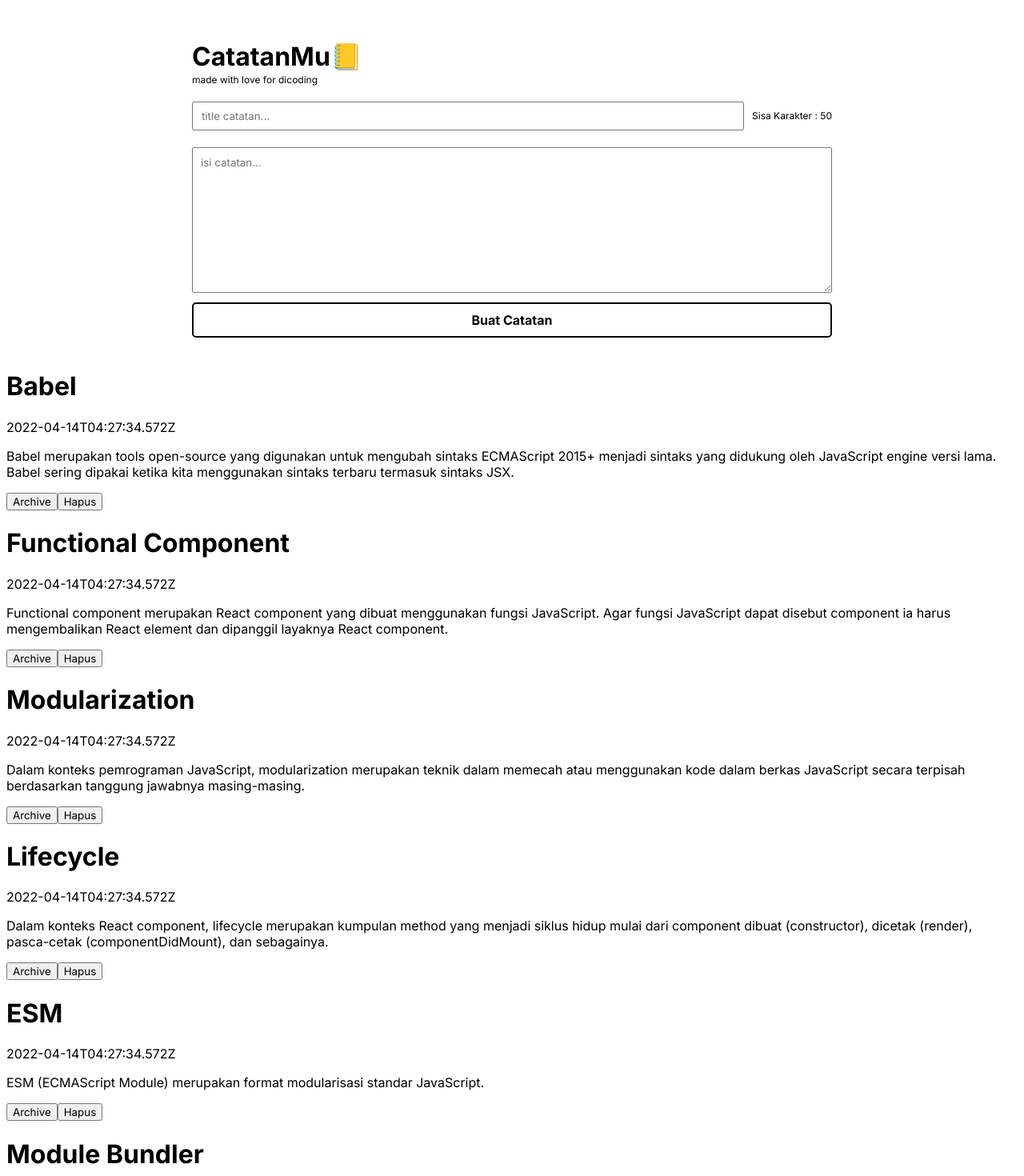
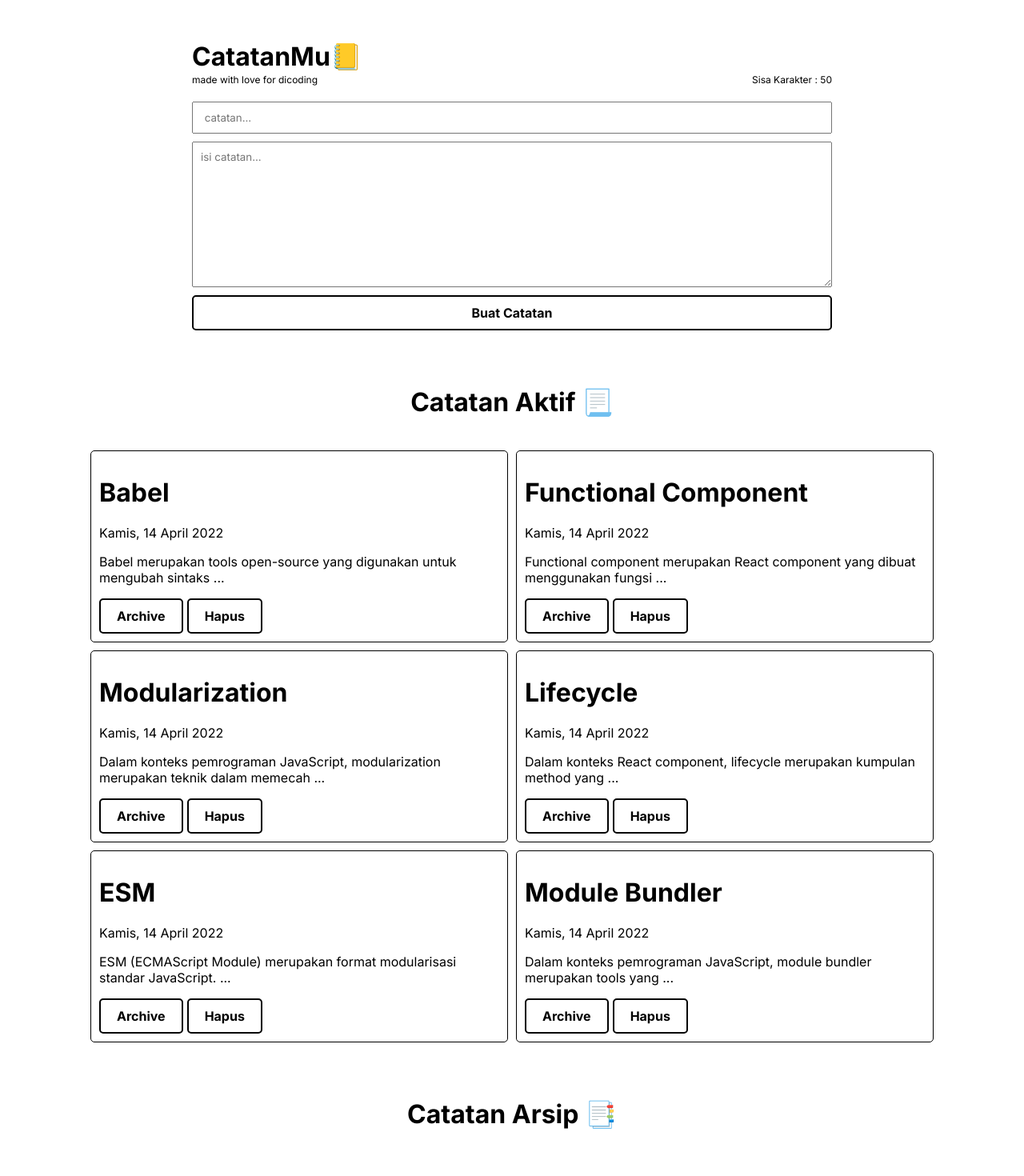
Before and after one commit to claireglowup/dicodingreact, a React (Vite) app: page / in a window 1280 px wide. Shown: the part 40-1510 px from the top of the page at 80% size. Built offline with nearby package versions, Linux system fonts and the light colour scheme.

Commit message:
fix archived

```diff
--- a/src/App.jsx
+++ b/src/App.jsx
@@ -3,7 +3,7 @@ import React from "react";
 import Footer from "./components/Footer";
 import FormComponent from "./components/FormComponent";
 import NotesList from "./components/NotesList";
-import { getInitialData, showFormattedDate } from "./utils/data";
+import { getInitialData } from "./utils/data";
 
 class App extends React.Component {
   constructor(props) {
@@ -24,7 +24,7 @@ class App extends React.Component {
             title,
             body,
             archived: false,
-            createdAt: showFormattedDate(new Date()),
+            createdAt: +new Date(),
           },
         ],
       };
@@ -36,6 +36,19 @@ class App extends React.Component {
     this.setState({ notes });
   };
 
+  onArchiveNotesHandler = (id) => {
+    const updatedNotes = this.state.notes.map((note) => {
+      if (note.id === id && note.archived === false) {
+        return { ...note, archived: true };
+      } else if (note.id === id && note.archived === true) {
+        return { ...note, archived: false };
+      }
+      return note;
+    });
+
+    this.setState({ notes: updatedNotes });
+  };
+
   render() {
     return (
       <>
@@ -43,6 +56,7 @@ class App extends React.Component {
         <NotesList
           notes={this.state.notes}
           onDelete={this.onDeleteNotesHandler}
+          onArchive={this.onArchiveNotesHandler}
         />
         <Footer />
       </>
--- a/src/components/FormComponent.jsx
+++ b/src/components/FormComponent.jsx
@@ -41,24 +41,25 @@ class FormComponent extends React.Component {
     return (
       <div className="container-form">
         <h1>CatatanMu📒</h1>
+        <div className="title-catatan">
           <p>made with love for dicoding</p>
+          <p>Sisa Karakter : {this.state.charLeft - this.state.title.length}</p>
+        </div>
+
         <form onSubmit={this.onSubmitEventHandler}>
-          <div className="title-catatan">
           <input
             className={
               this.state.title.length === this.state.charLeft ? "beRed" : ""
             }
             type="text"
-              placeholder="title catatan..."
+            placeholder=" catatan..."
             id="title"
             onChange={this.onInputTitle}
             value={this.state.title}
             maxLength={this.state.charLeft}
+            required
           />
-            <p>
-              Sisa Karakter : {this.state.charLeft - this.state.title.length}
-            </p>
-          </div>
+
           <textarea
             rows={10}
             placeholder="isi catatan..."
--- a/src/components/NotesItem.jsx
+++ b/src/components/NotesItem.jsx
@@ -1,11 +1,29 @@
-const NotesItem = ({ id, title, body, archived, createdAt, onDelete }) => {
+import { showFormattedDate } from "../utils/data";
+
+const NotesItem = ({
+  id,
+  title,
+  body,
+  archived,
+  createdAt,
+  onDelete,
+  onArchive,
+}) => {
+  const words = body.split(" ").slice(0, 9).join(" ");
+  const formatedTime = showFormattedDate(createdAt);
   return (
     <div className="notes-item">
       <h1>{title}</h1>
-      <p>{createdAt}</p>
-      <p>{body}</p>
-      <button>{archived ? "Unarchive" : "Archive"}</button>
-      <button onClick={() => onDelete(id)}>Hapus</button>
+      <p>{formatedTime}</p>
+      <p>{words} ...</p>
+      <div className="button-group">
+        <button onClick={() => onArchive(id)}>
+          <span>{archived ? "Unarchive" : "Archive"}</span>
+        </button>
+        <button onClick={() => onDelete(id)}>
+          <span>Hapus</span>
+        </button>
+      </div>
     </div>
   );
 };
--- a/src/components/NotesList.jsx
+++ b/src/components/NotesList.jsx
@@ -1,12 +1,48 @@
 import NotesItem from "./NotesItem";
+import "../styles/item.css";
 
-const NotesList = ({ notes, onDelete }) => {
+const NotesList = ({ notes, onDelete, onArchive }) => {
+  const activeNotes = notes.filter((note) => !note.archived);
+  const archivedNotes = notes.filter((note) => note.archived);
+
   return (
-    <div className="list-notes">
-      {notes.map((note) => (
-        <NotesItem key={note.id} {...note} onDelete={onDelete} />
-      ))}
-    </div>
+    <>
+      <div className="active-notes">
+        <h1 className="header-list">Catatan Aktif 📃</h1>
+        <div className="list-notes">
+          {activeNotes.length > 0 ? (
+            activeNotes.map((note) => (
+              <NotesItem
+                key={note.id}
+                {...note}
+                onDelete={onDelete}
+                onArchive={onArchive}
+              />
+            ))
+          ) : (
+            <p>Tidak ada catatan aktif</p>
+          )}
+        </div>
+      </div>
+
+      <div className="archive-notes">
+        <h1 className="header-list">Catatan Arsip 📑</h1>
+        <div className="list-notes">
+          {archivedNotes.length > 0 ? (
+            archivedNotes.map((note) => (
+              <NotesItem
+                key={note.id}
+                {...note}
+                onDelete={onDelete}
+                onArchive={onArchive}
+              />
+            ))
+          ) : (
+            <p>Tidak ada catatan diarsipkan</p>
+          )}
+        </div>
+      </div>
+    </>
   );
 };
 
--- a/src/styles/form.css
+++ b/src/styles/form.css
@@ -17,31 +17,29 @@
 form {
   display: flex;
   flex-direction: column;
-  gap: 12px;
-}
-
-form .title-catatan {
-  display: flex;
-  justify-content: space-between;
   gap: 10px;
 }
 
-form .title-catatan #title {
+.title-catatan {
+  display: flex;
+  justify-content: space-between;
+}
+
+.title-catatan p {
+  font-size: 12px;
+}
+
+#title {
   flex: 1;
   height: 30px;
-  padding-left: 10px;
+  padding: 10px;
   transition: border-color 0.3s;
 }
 
-form .title-catatan .beRed:focus {
+form .beRed:focus {
   color: red;
   border-color: red;
   outline: none;
-}
-
-form .title-catatan p {
-  margin-top: 10px;
-  font-size: 12px;
 }
 
 form textarea {
--- /dev/null
+++ b/src/styles/item.css
@@ -0,0 +1,65 @@
+.list-notes {
+  display: flex;
+  padding: 20px;
+  gap: 10px;
+  justify-content: center;
+  flex-wrap: wrap;
+}
+
+.header-list {
+  margin-top: 50px;
+  text-align: center;
+}
+
+.notes-item {
+  border: 1px solid black;
+  padding: 10px;
+  border-radius: 5px;
+  width: 500px;
+}
+
+.button-group {
+  display: flex;
+  gap: 5px;
+}
+
+button {
+  position: relative;
+  overflow: hidden;
+  background-color: transparent;
+  color: black;
+  border: 2px solid black;
+  padding: 10px 20px;
+  font-size: 16px;
+  cursor: pointer;
+  transition: color 0.5s;
+  border-radius: 5px;
+  font-weight: 700;
+}
+
+button::before {
+  content: "";
+  position: absolute;
+  top: 0;
+  left: -100%; /* Mulai dari luar kiri */
+  width: 100%;
+  height: 100%;
+  background-color: black;
+  transition: all 0.5s ease;
+  z-index: 0;
+}
+
+button:hover::before {
+  left: 0;
+  color: white;
+}
+
+button:hover {
+  color: white;
+  border: 2px solid white;
+}
+
+button span {
+  position: relative;
+  z-index: 1;
+}
```
Lines whose indentation alone changed are shown as unchanged.
